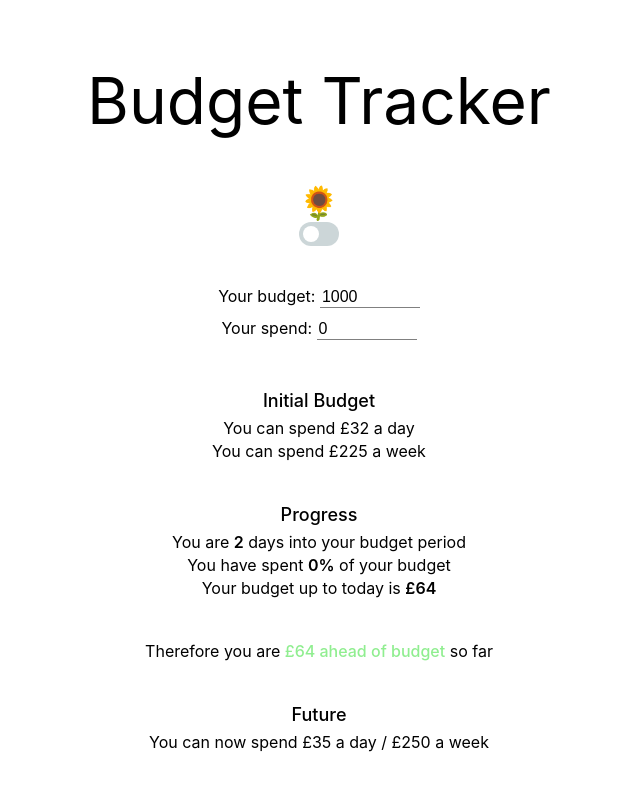
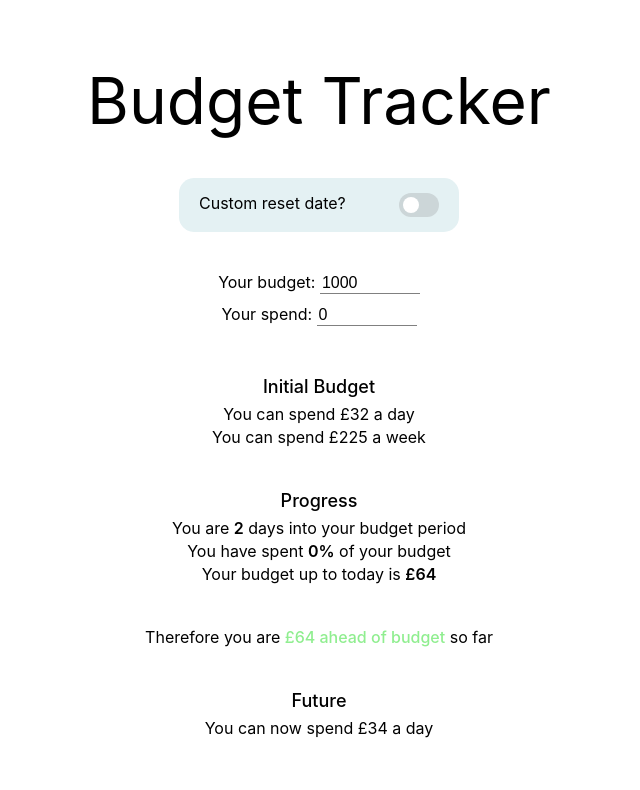
Before and after one commit to magerags/budget-tracker, a Next.js app: page / in a window 1280 px wide. Shown: the top 790 px of the page, without its empty margins (321-961 px from the left). Built offline with nearby package versions, Linux system fonts and the light colour scheme.

Commit message:
custom reset date added

```diff
--- a/pages/index.jsx
+++ b/pages/index.jsx
@@ -13,13 +13,26 @@ export default function Home() {
     "monthResetDate",
     20
   );
-  const [clauds, setClauds] = useStickyState("clauds", false);
 
   const currentDate = DateTime.now();
   let startDate = DateTime.fromObject({
     day: 1,
     month: currentDate.month,
   });
+
+  if (customPeriod && monthResetDate > currentDate.day) {
+    startDate = DateTime.fromObject({
+      day: monthResetDate,
+      month: currentDate.month - 1,
+    });
+  }
+
+  if (customPeriod && monthResetDate <= currentDate.day) {
+    startDate = DateTime.fromObject({
+      day: monthResetDate,
+      month: currentDate.month,
+    });
+  }
 
   const days = currentDate.diff(startDate, "days").toObject();
 
@@ -43,21 +56,13 @@ export default function Home() {
   }
   if (diffToBudget < -99) color = "red";
 
-  const daysLeft = 30 - daysPast;
+  const daysLeft = currentDate.daysInMonth - daysPast;
   const newDailyBudget = (budget - spend) / daysLeft;
   const newWeeklyBudget = newDailyBudget * 7;
 
-  useEffect(() => {
-    checkbox.current.checked = clauds;
-    if (clauds) {
-      startDate = DateTime.fromObject({
-        day: 20,
-        month: currentDate.month - 1,
-      });
-    }
-  }, [clauds]);
+  const checkbox = useRef(null);
 
-  const checkbox = useRef(null);
+  const dates = [...Array(28).keys()];
 
   return (
     <div className={styles.container}>
@@ -73,16 +78,42 @@ export default function Home() {
       <main className={styles.main}>
         <Title className={styles.title}>Budget Tracker</Title>
         <Spacer />
-        <Sunflower active={clauds}>🌻</Sunflower>
+        <OptionBox>
+          <SwitchWrapper
+            onClick={() => {
+              setCustomPeriod(!customPeriod);
+              checkbox.current.checked = !checkbox.current.checked;
+            }}
+          >
+            <Description>Custom reset date?</Description>
             <Switch>
               <SwitchInput
+                disabled="true"
+                ref={checkbox}
                 type="checkbox"
-            ref={checkbox}
-            value={clauds}
-            onChange={(e) => setClauds(e.target.checked)}
+                value={customPeriod}
               />
               <Slider />
             </Switch>
+          </SwitchWrapper>
+          {customPeriod && (
+            <DateSelectWrapper>
+              <Label>Select a date</Label>
+              <Select
+                value={monthResetDate}
+                onChange={(e) => setMonthResetDate(e.target.value)}
+              >
+                {dates.map((n) => {
+                  return (
+                    <Option key={n + 1} value={n + 1}>
+                      {n + 1}
+                    </Option>
+                  );
+                })}
+              </Select>
+            </DateSelectWrapper>
+          )}
+        </OptionBox>
         <Spacer />
         <InputWrapper>
           <Label>Your budget: </Label>
@@ -133,21 +164,27 @@ export default function Home() {
           so far
         </Description>
         <Spacer />
-        {diffToBudget > 49 && (
+        {diffToBudget > 49 && daysLeft > 0 && (
           <>
             <Subheading>Future</Subheading>
             <Description>
-              You can now spend £{Math.floor(newDailyBudget)} a day / £
-              {Math.floor(newWeeklyBudget)} a week
+              You can now spend £{Math.floor(newDailyBudget)} a day
             </Description>
           </>
         )}
-        {diffToBudget < -50 && (
+        {diffToBudget < -50 && daysLeft > 0 && (
           <>
             <Subheading>Future</Subheading>
             <Description>
-              Try to spend less than £{Math.floor(newDailyBudget)} day / £
-              {Math.floor(newWeeklyBudget)} week to get back on track
+              Try to spend less than £{Math.floor(newDailyBudget)} day
+            </Description>
+          </>
+        )}
+        {daysLeft == 0 && diffToBudget > 1 && (
+          <>
+            <Subheading>Future</Subheading>
+            <Description>
+              You have £{Math.floor(budget - spend)} left to spend today!
             </Description>
           </>
         )}
@@ -201,7 +238,6 @@ const Switch = styled.label`
   display: inline-block;
   width: 40px;
   height: 24px;
-  margin-top: -5px;
 `;
 
 const Slider = styled.span`
@@ -244,8 +280,43 @@ const SwitchInput = styled.input`
   }
 `;
 
-const Sunflower = styled.div`
-  font-size: 40px;
-  transition: 1s ease;
-  transform: ${(props) => (props.active ? "scale(1)" : "scale(0.8)")};
+const OptionBox = styled.div`
+  padding: 15px 20px;
+  border-radius: 15px;
+  background-color: #e4f1f3;
+  width: 280px;
 `;
+
+const SwitchWrapper = styled.div`
+  display: flex;
+  align-items: center;
+  justify-content: space-between;
+
+  &:hover {
+    cursor: pointer;
+  }
+`;
+
+const Select = styled.select`
+  width: 15.5%;
+  background-color: transparent;
+  border: none;
+  font-size: 15px;
+  margin-right: 2px;
+
+  &:focus {
+    outline: none;
+  }
+
+  &:active {
+    outline: none;
+  }
+`;
+
+const Option = styled.option``;
+
+const DateSelectWrapper = styled.div`
+  display: flex;
+  justify-content: space-between;
+  margin-top: 10px;
+`;
```
Lines whose indentation alone changed are shown as unchanged.
